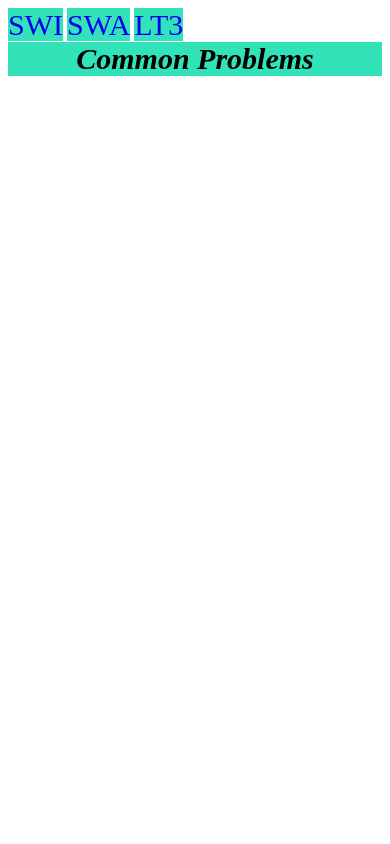
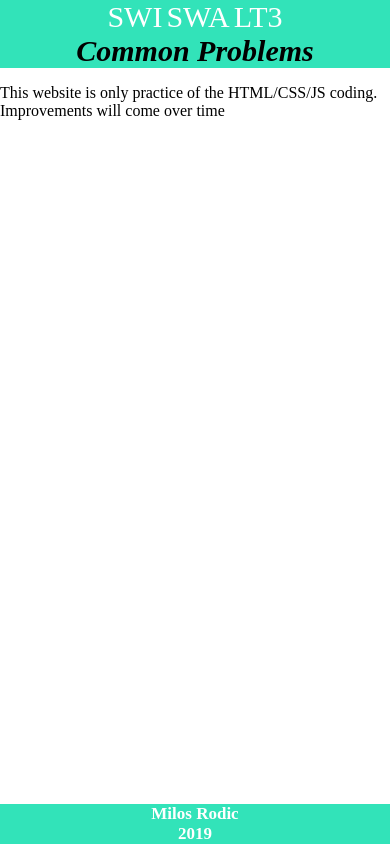
Before and after one commit to Rodick90/posao, a plain HTML site: page index.html in a window 390 px wide. Drawn offline with Linux system fonts and the light colour scheme.

Commit message:
added footer and changed link positions in nav bar

```diff
--- a/index.html
+++ b/index.html
@@ -14,8 +14,13 @@
       </nav>
   <div id="container">
     <h3 class="naslov">Common Problems</h3>
-
+    <p>This website is only practice of the HTML/CSS/JS coding.
+    Improvements will come over time</p>
   </div>
 
   </body>
+  <footer id="mobfoot">
+    Milos Rodic <br>
+    2019
+  </footer>
 </html>
--- a/mobile.css
+++ b/mobile.css
@@ -1,5 +1,8 @@
 /*Mobile view*/
 @media only screen and (max-width: 600px) {
+  body{
+    margin: 0px 0px;
+  }
   #container{
     margin:0px 0px;
     padding: 0px 0px;
@@ -18,11 +21,33 @@ a {
   text-align: center;
   text-decoration: none;
   font-size: 30px;
-  padding: 10px 10px;
+  color:White;
+
   background-color: #32E3B9;
-  padding: 0px 0px;
+
+
+
 }
+.mobnav {
 
+  text-align: center;
+  display: inline-block;
+  background-color: #32E3B9;
+  width: 100%;
+
+}
+#mobfoot {
+  font-weight: bold;
+  background-color: #32E3B9;
+  height: 40px;
+  width: 100%;
+  font-size: 17px;
+  text-align: center;
+  position: absolute;
+  left:0px;
+  bottom:0px;
+  color:white;
+}
 }
 
 
```
